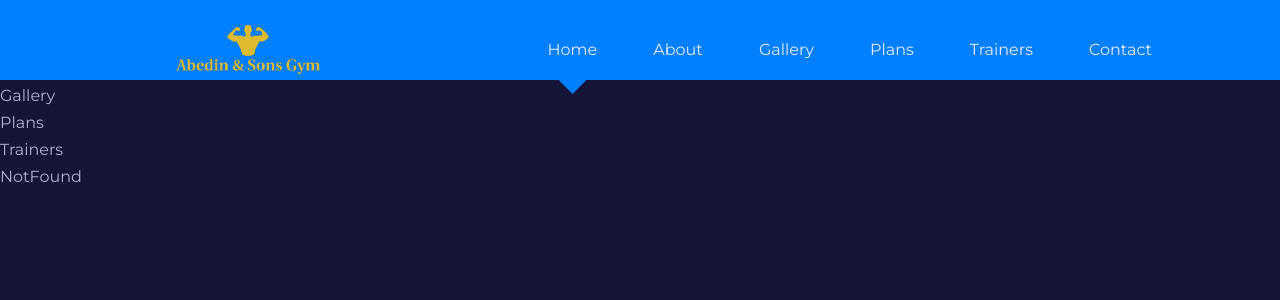
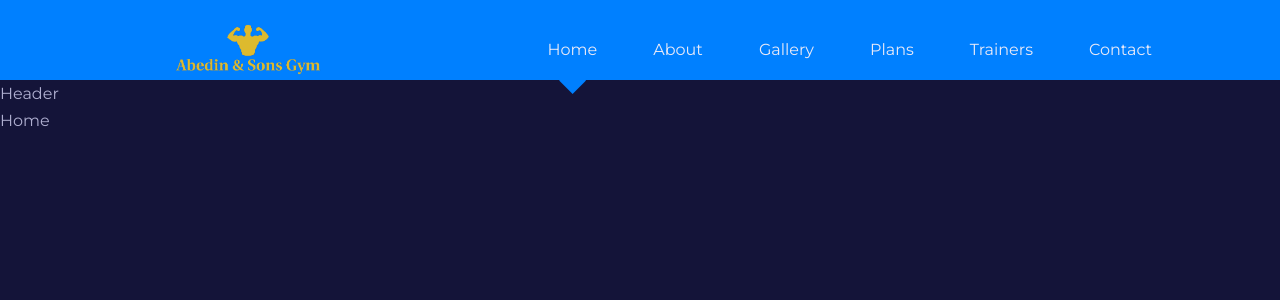
Before and after one commit to MehediMashfan086/react-project-gym, a React (Create React App) app: page / in a window 1280 px wide. Shown: the top 300 px of the page. Built offline with nearby package versions, Linux system fonts and the light colour scheme.

Commit message:
feat(router): route link for app component

```diff
--- a/src/App.js
+++ b/src/App.js
@@ -13,13 +13,15 @@ const App = () => {
   return (
     <BrowserRouter>
       <Navbar />
-      <Home />
-      <About />
-      <Contact />
-      <Gallery />
-      <Plans />
-      <Trainers />
-      <NotFound />
+      <Routes>
+        <Route index element={<Home/>} />
+        <Route path='about' element={<About />} />
+        <Route path='gallery' element={<Gallery />} />
+        <Route path='plans' element={<Plans />} />
+        <Route path='trainers' element={<Trainers />} />
+        <Route path='contact' element={<Contact />} />
+        <Route path='*' element={<NotFound />} />
+      </Routes>
     </BrowserRouter>
   )
 }
--- /dev/null
+++ b/src/components/Header/Header.jsx
@@ -0,0 +1,11 @@
+import React from 'react'
+
+const Header = () => {
+  return (
+    <div>
+      Header
+    </div>
+  )
+}
+
+export default Header
--- a/src/components/Navbar/Navbar.css
+++ b/src/components/Navbar/Navbar.css
@@ -4,7 +4,7 @@ nav {
     background: var(--color-primary);
     display: grid;
     place-items: center;
-    position: fixed;
+    /* position: fixed; */
     top: 0;
     left: 0;
     z-index: 99;
--- a/src/pages/Home/Home.jsx
+++ b/src/pages/Home/Home.jsx
@@ -1,11 +1,13 @@
 import React from 'react'
 import "./Home.css"
+import Header from '../../components/Header/Header'
 
 const Home = () => {
   return (
-    <div>
+    <>
+      <Header />
       Home
-    </div>
+    </>
   )
 }
 
```
